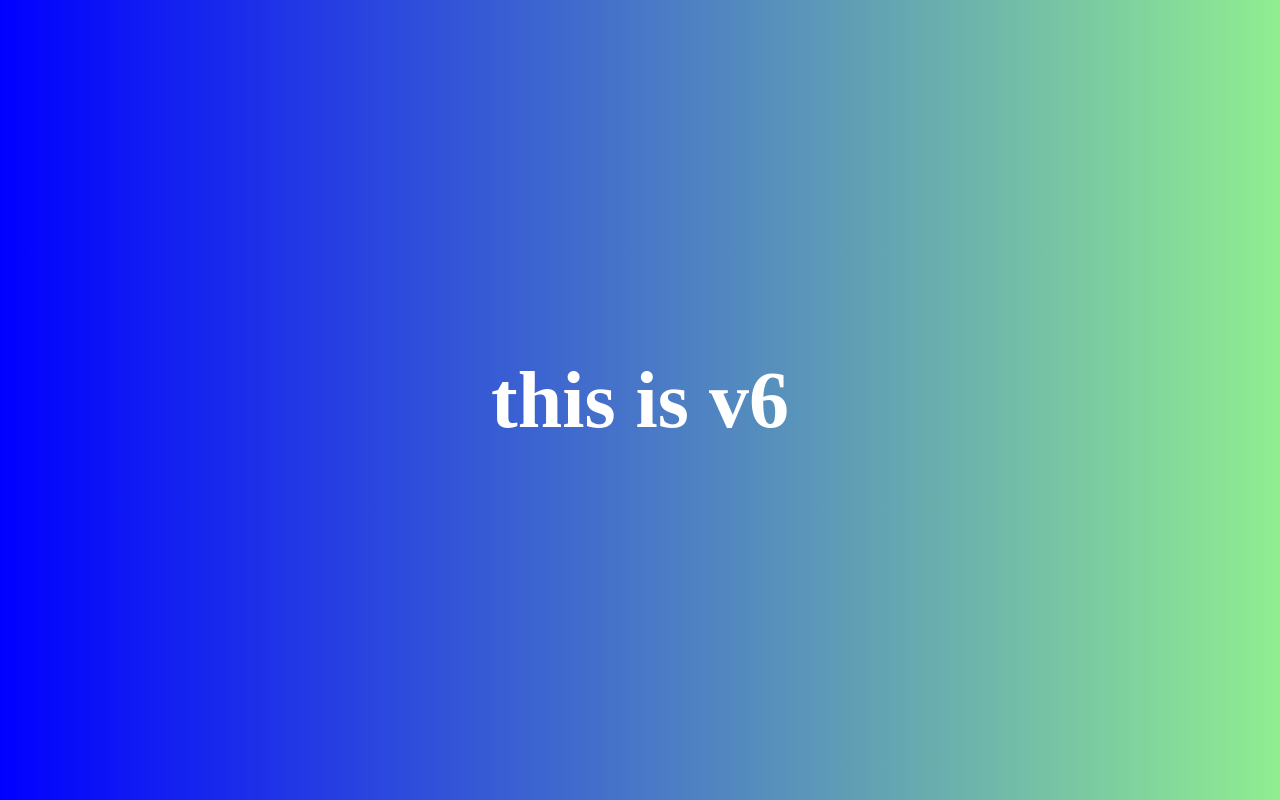
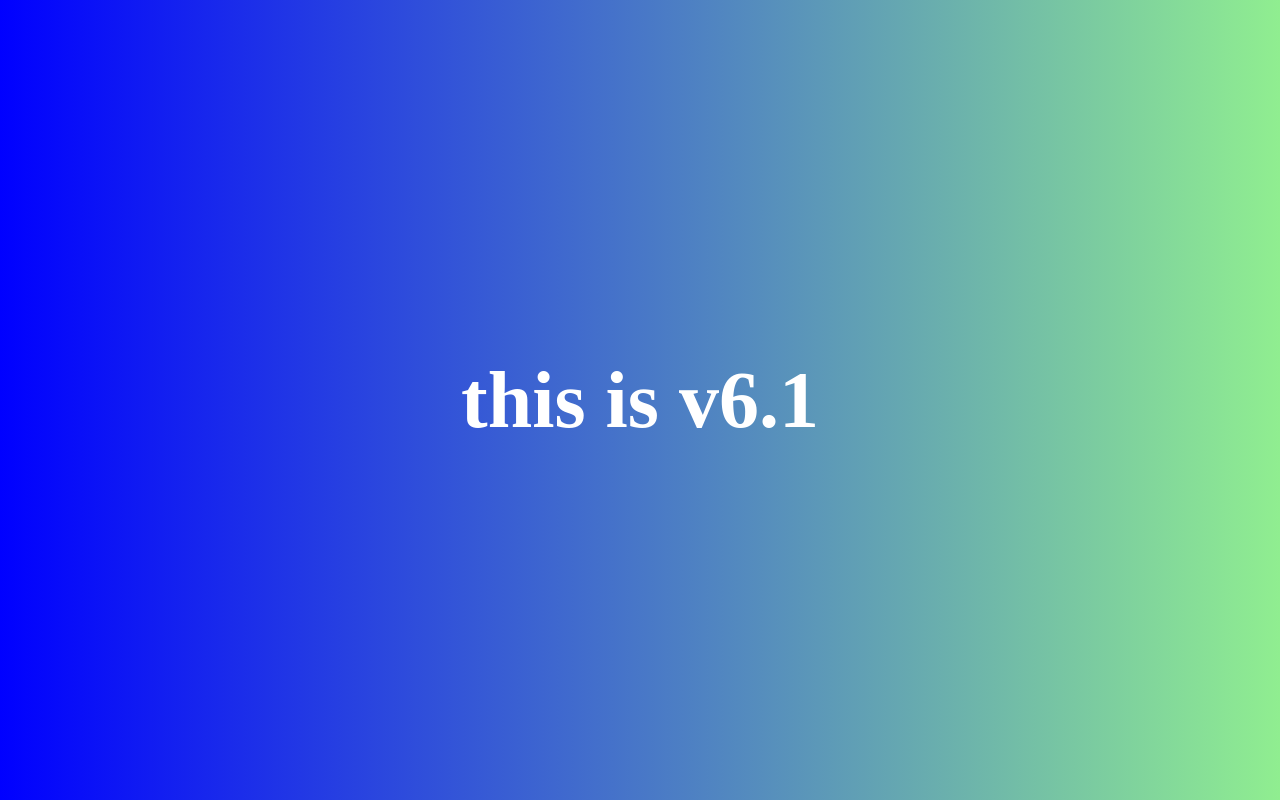
Before and after one commit to Priyam65/test1, a plain HTML site: page index.html in a window 1280 px wide. Drawn offline with Linux system fonts and the light colour scheme.

Commit message:
version 6.1

```diff
--- a/index.html
+++ b/index.html
@@ -7,6 +7,6 @@
     <link rel="stylesheet" href="styles.css" />
   </head>
   <body>
-    <h1>this is v6</h1>
+    <h1>this is v6.1</h1>
   </body>
 </html>
```
